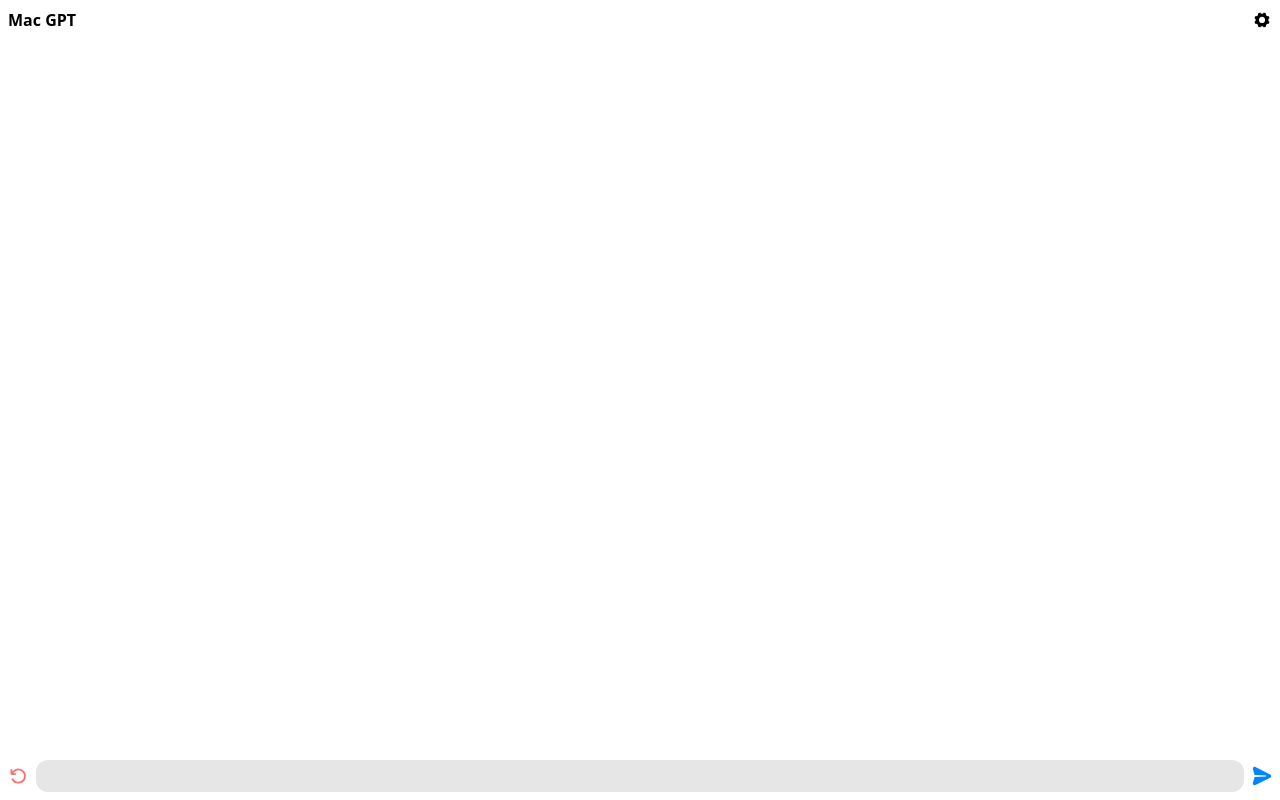
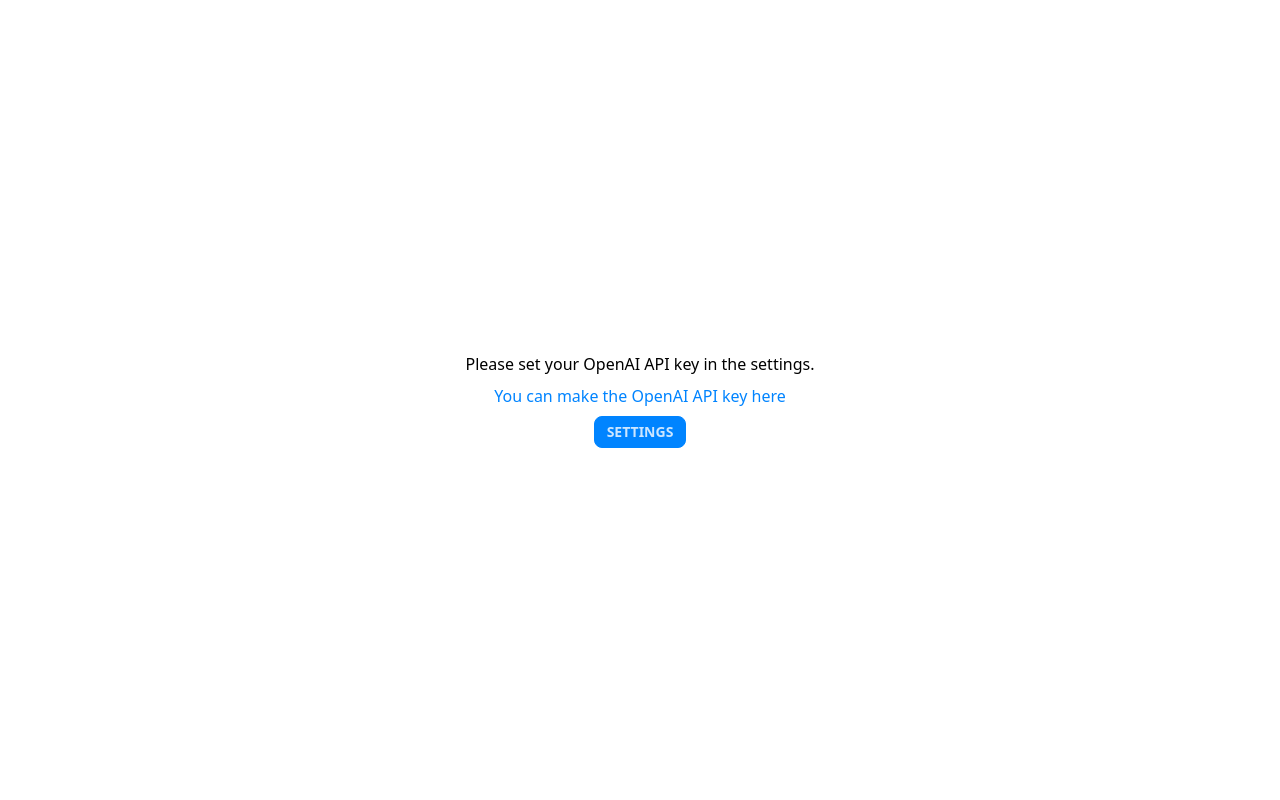
Before and after one commit to karelnagel/QuickGPT, a React (Vite) app: page / in a window 1280 px wide. Built offline with nearby package versions, Linux system fonts and the light colour scheme.

Commit message:
settings page better and api key instructions

```diff
--- a/src/screens/Home.tsx
+++ b/src/screens/Home.tsx
@@ -5,6 +5,7 @@
 import { MessageType, useStore } from "../hooks/useStore";
 import { Markdown } from "../components/Markdown";
 import { VscDebugRestart } from "react-icons/vsc";
+import { open } from "@tauri-apps/api/shell";
 
 const Message = ({ content, role }: MessageType) => {
   return (
@@ -19,6 +20,7 @@
   const messages = useStore((s) => s.messages);
   const setScreen = useStore((s) => s.setScreen);
   const clearChat = useStore((s) => s.clearChat);
+  const apiKey = useStore((s) => s.apiKey);
   const call = useGPT();
   const inputRef = useFocus();
 
@@ -27,10 +29,21 @@
     setInput("");
     await call(input);
   };
-
+  if (!apiKey)
+    return (
+      <div className="flex flex-col items-center justify-center h-screen space-y-2">
+        <p>Please set your OpenAI API key in the settings.</p>
+        <button className="text-primary" onClick={() => open("https://platform.openai.com/account/api-keys")}>
+          You can make the OpenAI API key here
+        </button>
+        <button onClick={() => setScreen("settings")} className="btn btn-primary btn-sm">
+          Settings
+        </button>
+      </div>
+    );
   return (
     <div className="h-screen flex flex-col justify-between w-screen">
-      <div className="flex justify-between  p-2 items-center">
+      <div className="flex justify-between  p-2 items-center border-b border-base-content">
         <p className="font-bold">Mac GPT</p>
         <IoIosSettings className="text-xl cursor-pointer" onClick={() => setScreen("settings")} />
       </div>
@@ -40,7 +53,9 @@
         ))}
       </div>
       <form onSubmit={submit} className="w-full p-2 flex space-x-2 items-center">
-        <VscDebugRestart className="aspect-square h-full shrink-0 w-[20px] text-error" onClick={clearChat} />
+        <button onClick={clearChat} type="button">
+          <VscDebugRestart className="aspect-square h-full shrink-0 w-[20px] text-error" />
+        </button>
         <input ref={inputRef} value={input} onChange={(e) => setInput(e.currentTarget.value)} className="input bg-base-300 input-sm" />
         <button type="submit">
           <SendIcon />
--- a/src/screens/Settings.tsx
+++ b/src/screens/Settings.tsx
@@ -7,10 +7,27 @@
   const prompt = useStore((s) => s.prompt);
   const setPrompt = useStore((s) => s.setPrompt);
   return (
-    <div className="flex flex-col items-center ">
-      <input type="text" value={apiKey} onChange={(e) => setApiKey(e.target.value)} className="input" />
-      <input type="text" value={prompt} onChange={(e) => setPrompt(e.target.value)} className="input" />
-      <button onClick={() => setScreen("home")}>Back</button>
+    <div className="flex flex-col items-center space-y-2">
+      <div className="form-control w-full max-w-xs">
+        <label className="label">
+          <span className="label-text">OpenAI API key</span>
+        </label>
+        <input type="text" value={apiKey} onChange={(e) => setApiKey(e.target.value)} className="input" />
+      </div>
+      <div className="form-control w-full max-w-xs">
+        <label className="label">
+          <span className="label-text">Start prompt</span>
+        </label>
+        <textarea
+          value={prompt}
+          onChange={(e) => setPrompt(e.target.value)}
+          className="textarea"
+          placeholder="Pretend that you are Elon Musk."
+        />
+      </div>
+      <button onClick={() => setScreen("home")} className="btn btn-primary btn-sm">
+        Save
+      </button>
     </div>
   );
 };
--- a/src/styles.css
+++ b/src/styles.css
@@ -6,6 +6,7 @@
 body {
   @apply rounded-xl overflow-hidden;
 }
-.input {
+.input,
+.textarea {
   @apply bg-base-200 rounded-xl focus:outline-none w-full;
 }
```
Also changed, not shown: 1 other file (tests, documents, lock files or other folders).
